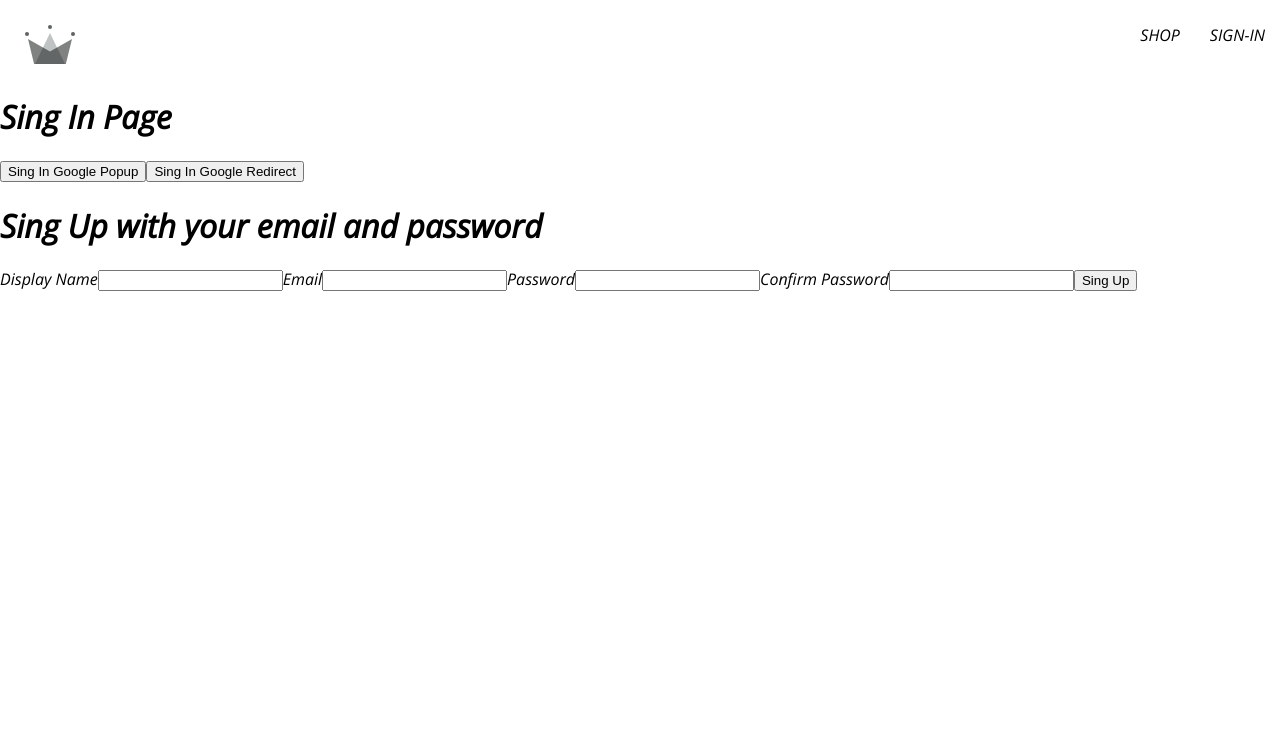
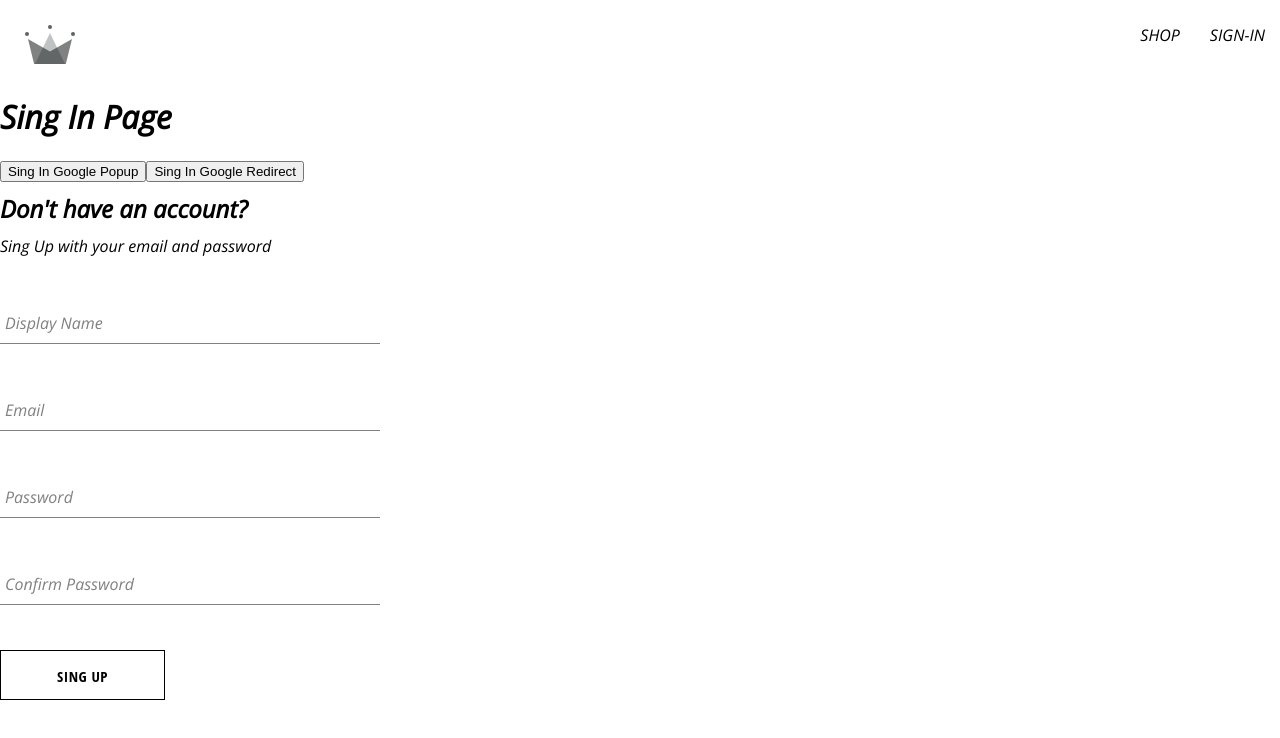
Before and after one commit to ranjitnimbalkar4/crown-clothing, a React (Create React App) app: page /sing-in in a window 1280 px wide. Shown: the top 738 px of the page. Built offline with nearby package versions, Linux system fonts and the light colour scheme.

Commit message:
button component

```diff
--- /dev/null
+++ b/src/components/button/button.component.jsx
@@ -0,0 +1,14 @@
+import './button.styles.scss';
+
+const BUTTON_TYPE_CLASSES = {
+    google: 'google-sign-in',
+    inverted: 'inverted'
+}
+
+const Button = ({children, buttonType, ...otherPros}) => {
+    return (
+        <button className={`button-container ${BUTTON_TYPE_CLASSES[buttonType]}`}  {...otherPros}>{children}</button>
+    );
+}
+
+export default Button;
--- /dev/null
+++ b/src/components/button/button.styles.scss
@@ -0,0 +1,46 @@
+.button-container {
+    min-width: 165px;
+    width: auto;
+    height: 50px;
+    letter-spacing: 0.5px;
+    line-height: 50px;
+    padding: 0 35px 0 35px;
+    font-size: 15px;
+    background-color: black;
+    color: white;
+    text-transform: uppercase;
+    font-family: 'Open Sans Condensed';
+    font-weight: bolder;
+    border: none;
+    cursor: pointer;
+    display: flex;
+    justify-content: center;
+
+    &:hover {
+      background-color: white;
+      color: black;
+      border: 1px solid black;
+    }
+
+    &.google-sign-in {
+      background-color: #4285f4;
+      color: white;
+
+      &:hover {
+        background-color: #357ae8;
+        border: none;
+      }
+    }
+
+    &.inverted {
+      background-color: white;
+      color: black;
+      border: 1px solid black;
+
+      &:hover {
+        background-color: black;
+        color: white;
+        border: none;
+      }
+    }
+  }
--- /dev/null
+++ b/src/components/form-input/form-input.component.jsx
@@ -0,0 +1,16 @@
+import './form-input.styles.scss';
+
+const FormInput = ({label, ...otherProps}) => {
+    return (
+
+      <div className="group">
+        <input className="form-input" {...otherProps} />
+        {label && (
+            <label className={`${otherProps.value.length ? 'shrink' : ''} form-input-label`}>{label}</label>
+        )}
+
+      </div>
+    );
+}
+
+export default FormInput;
--- /dev/null
+++ b/src/components/form-input/form-input.styles.scss
@@ -0,0 +1,54 @@
+$sub-color: grey;
+$main-color: black;
+
+@mixin shrinkLabel {
+  top: -14px;
+  font-size: 12px;
+  color: $main-color;
+}
+
+.group {
+  position: relative;
+  margin: 45px 0;
+
+  .form-input {
+    background: none;
+    background-color: white;
+    color: $sub-color;
+    font-size: 18px;
+    padding: 10px 10px 10px 5px;
+    display: block;
+    width: 100%;
+    border: none;
+    border-radius: 0;
+    border-bottom: 1px solid $sub-color;
+    margin: 25px 0;
+
+    &:focus {
+      outline: none;
+    }
+
+    &:focus ~ .form-input-label {
+      @include shrinkLabel();
+    }
+  }
+
+  input[type='password'] {
+    letter-spacing: 0.3em;
+  }
+
+  .form-input-label {
+    color: $sub-color;
+    font-size: 16px;
+    font-weight: normal;
+    position: absolute;
+    pointer-events: none;
+    left: 5px;
+    top: 10px;
+    transition: 300ms ease all;
+
+    &.shrink {
+      @include shrinkLabel();
+    }
+  }
+}
--- /dev/null
+++ b/src/components/sing-up-form/sign-up.styles.scss
@@ -0,0 +1,9 @@
+.sign-up-container {
+    display: flex;
+    flex-direction: column;
+    width: 380px;
+
+    h2 {
+        margin: 10px 0;
+    }
+}
--- a/src/components/sing-up-form/sing-up-form.component.jsx
+++ b/src/components/sing-up-form/sing-up-form.component.jsx
@@ -1,5 +1,8 @@
 import { useState } from "react";
 import { createAuthUserWithUserAndPassword , createUserDocumentFromAuth} from "../../utils/firebase/firebase.util";
+import FormInput from "../form-input/form-input.component";
+import './sign-up.styles.scss';
+import Button from "../button/button.component";
 
 const defauldFormFields = {
     displayName : '',
@@ -45,22 +48,20 @@
     }
 
     return (
-        <div>
-            <h1>Sing Up with your email and password</h1>
+        <div className="sign-up-container">
+            <h2>Don't have an account?</h2>
+            <span>Sing Up with your email and password</span>
             <form onSubmit={handleSubmit}>
-                <label>Display Name</label>
-                <input type='text' required name="displayName" value={displayName} onChange={handleChange}/>
 
-                <label>Email</label>
-                <input type='email' required name="email" value={email} onChange={handleChange}/>
+                <FormInput label='Display Name' type='text' required onChange={handleChange} name='displayName' value={displayName}/>
 
-                <label>Password</label>
-                <input type='password' required name="password" value={password} onChange={handleChange}/>
+                <FormInput label='Email' type='email' required name="email" value={email} onChange={handleChange}/>
 
-                <label>Confirm Password</label>
-                <input type='password' required name="confirmPassword" value={confirmPassword} onChange={handleChange}/>
+                <FormInput label='Password' type='password' required name="password" value={password} onChange={handleChange}/>
 
-                <button type="submit">Sing Up</button>
+                <FormInput  label='Confirm Password' type='password' required name="confirmPassword" value={confirmPassword} onChange={handleChange}/>
+
+                <Button buttonType='inverted' type="submit">Sing Up</Button>
             </form>
         </div>
     );
```
